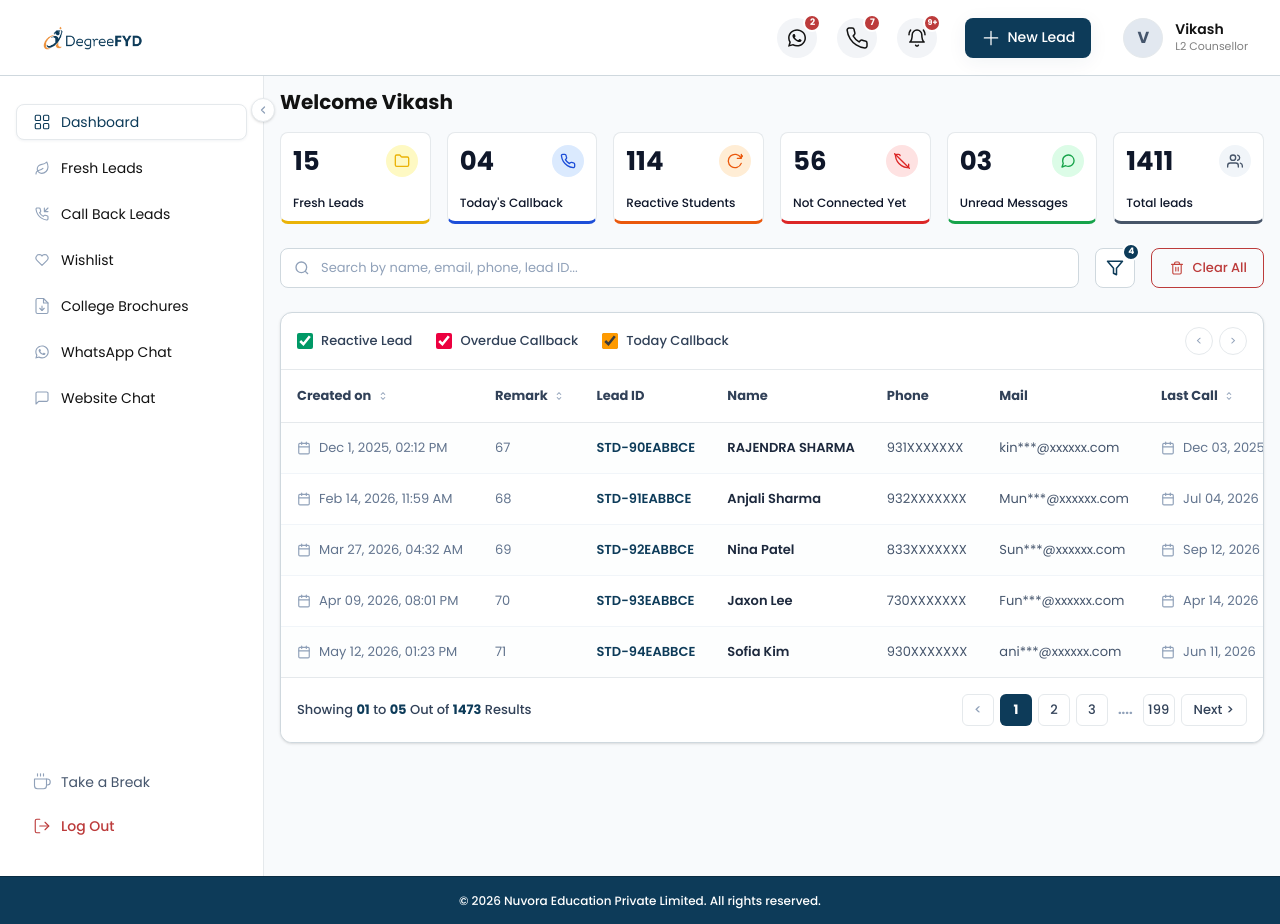
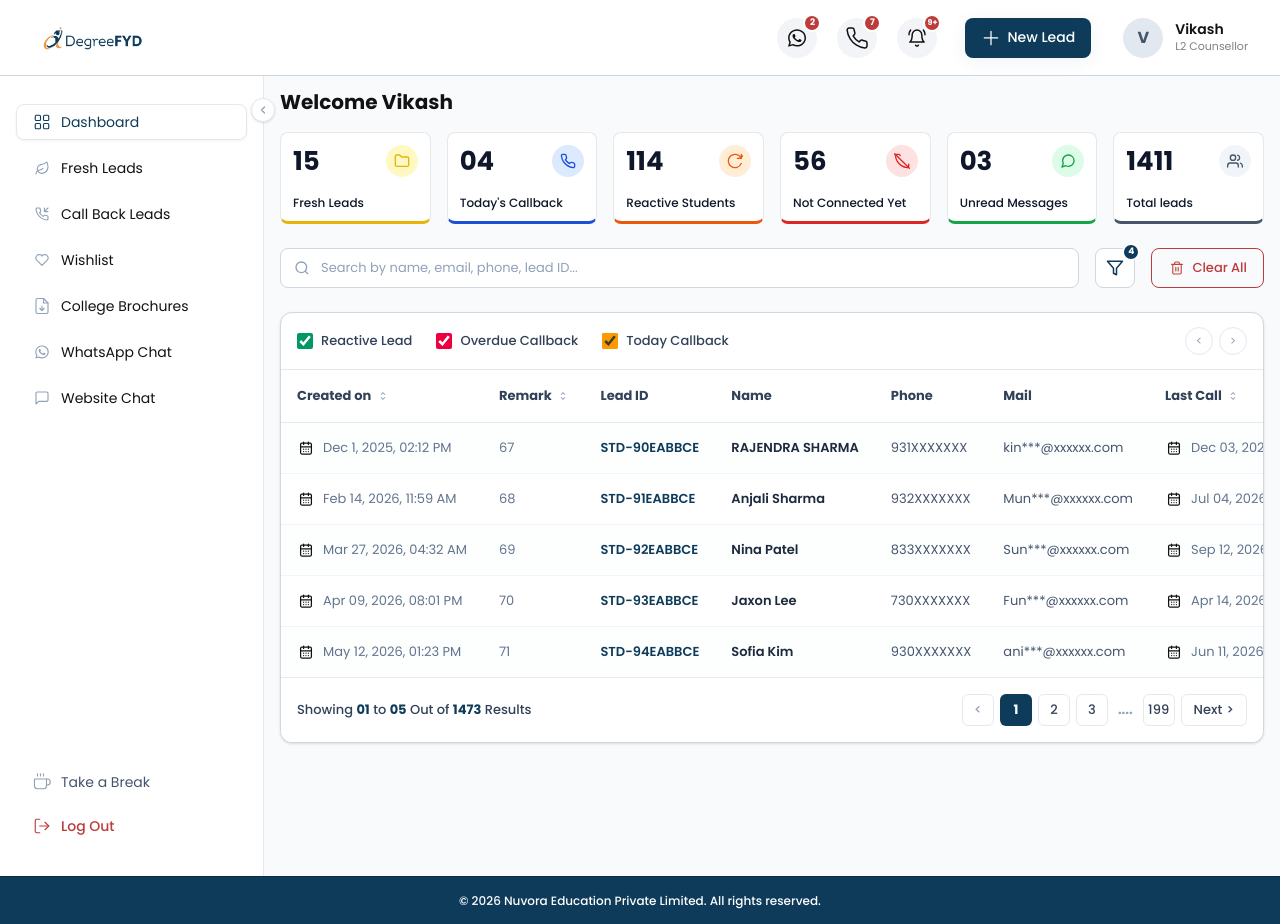
Before and after one commit to TechDegreefyd/lms_dyf, a Next.js app in the folder client/: page /dashboard in a window 1280 px wide. Built offline with nearby package versions, Linux system fonts and the light colour scheme.

Commit message:
style: Use custom calendar SVG for dates inside the leads table

```diff
--- a/client/src/app/dashboard/page.jsx
+++ b/client/src/app/dashboard/page.jsx
@@ -207,11 +207,8 @@ export default function DashboardOverview() {
                   {/* Created On with Calendar icon */}
                   <td className="px-[16px] py-3.5 whitespace-nowrap">
                     <span className="flex items-center gap-2 text-slate-500 font-normal">
-                      <svg className="text-slate-400 shrink-0" width="14" height="14" viewBox="0 0 24 24" fill="none" stroke="currentColor" strokeWidth="2" strokeLinecap="round" strokeLinejoin="round">
-                        <rect x="3" y="4" width="18" height="18" rx="2" ry="2"/>
-                        <line x1="16" y1="2" x2="16" y2="6"/>
-                        <line x1="8" y1="2" x2="8" y2="6"/>
-                        <line x1="3" y1="10" x2="21" y2="10"/>
+                      <svg width="18" height="18" viewBox="0 0 18 18" fill="none" className="text-slate-400 shrink-0">
+                        <path d="M11.4001 3V5.4M6.6001 3V5.4M3.6001 7.8H14.4001M6.6001 10.2H6.6061M9.0001 10.2H9.0061M11.4001 10.2H11.4061M6.6001 12.6H6.6061M9.0001 12.6H9.0061M11.4001 12.6H11.4061M4.8001 4.2H13.2001C13.8628 4.2 14.4001 4.73726 14.4001 5.4V13.8C14.4001 14.4627 13.8628 15 13.2001 15H4.8001C4.13736 15 3.6001 14.4627 3.6001 13.8V5.4C3.6001 4.73726 4.13736 4.2 4.8001 4.2Z" stroke="#121212" strokeWidth="1.25" strokeLinecap="round" strokeLinejoin="round"/>
                       </svg>
                       <span>{lead.createdOn}</span>
                     </span>
@@ -239,11 +236,8 @@ export default function DashboardOverview() {
                   {/* Last Call with Calendar icon */}
                   <td className="px-[16px] py-3.5 whitespace-nowrap">
                     <span className="flex items-center gap-2 text-slate-500 font-normal">
-                      <svg className="text-slate-400 shrink-0" width="14" height="14" viewBox="0 0 24 24" fill="none" stroke="currentColor" strokeWidth="2" strokeLinecap="round" strokeLinejoin="round">
-                        <rect x="3" y="4" width="18" height="18" rx="2" ry="2"/>
-                        <line x1="16" y1="2" x2="16" y2="6"/>
-                        <line x1="8" y1="2" x2="8" y2="6"/>
-                        <line x1="3" y1="10" x2="21" y2="10"/>
+                      <svg width="18" height="18" viewBox="0 0 18 18" fill="none" className="text-slate-400 shrink-0">
+                        <path d="M11.4001 3V5.4M6.6001 3V5.4M3.6001 7.8H14.4001M6.6001 10.2H6.6061M9.0001 10.2H9.0061M11.4001 10.2H11.4061M6.6001 12.6H6.6061M9.0001 12.6H9.0061M11.4001 12.6H11.4061M4.8001 4.2H13.2001C13.8628 4.2 14.4001 4.73726 14.4001 5.4V13.8C14.4001 14.4627 13.8628 15 13.2001 15H4.8001C4.13736 15 3.6001 14.4627 3.6001 13.8V5.4C3.6001 4.73726 4.13736 4.2 4.8001 4.2Z" stroke="#121212" strokeWidth="1.25" strokeLinecap="round" strokeLinejoin="round"/>
                       </svg>
                       <span>{lead.lastCall}</span>
                     </span>
```
